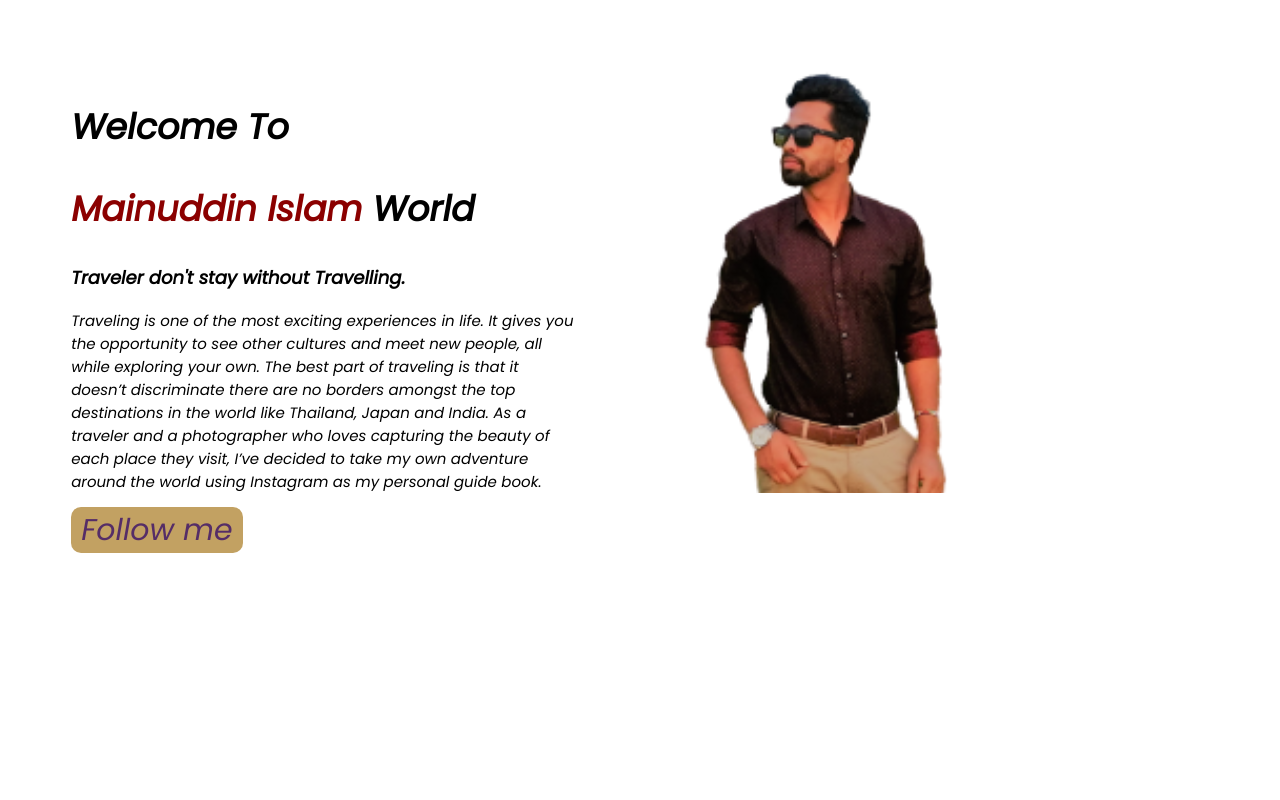
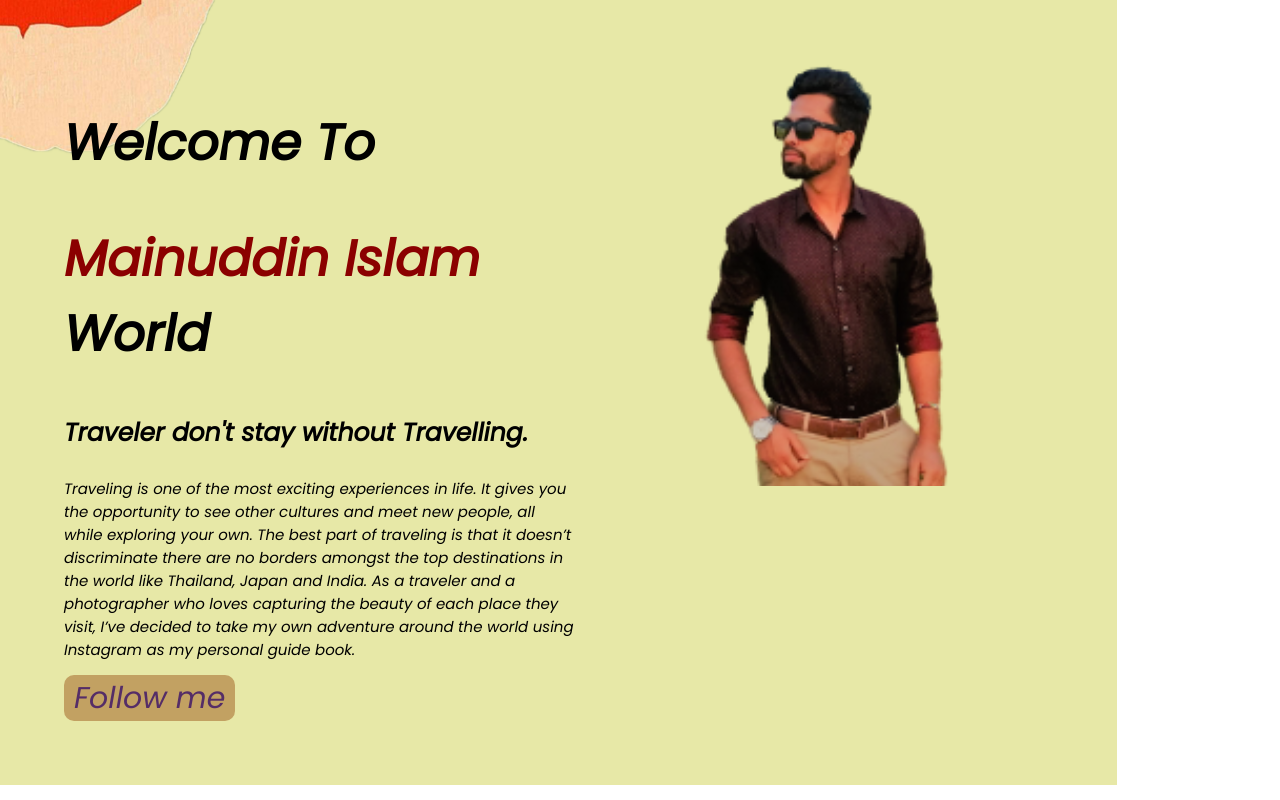
Before and after one commit to mainuddin70/Developer-protfollio, a plain HTML site: page index.html in a window 1280 px wide. Drawn offline with Linux system fonts and the light colour scheme.

Commit message:
top-bannar added

```diff
--- a/index.html
+++ b/index.html
@@ -15,7 +15,7 @@
 </head>
 
 <body>
-  <section>
+  <section class="top-bannar">
     <div class="half-width">
       <h1>Welcome To </h1>
       <h1><span class="red-zone">Mainuddin Islam</span> World</h1>
--- a/style.css
+++ b/style.css
@@ -1,4 +1,5 @@
 body {
+    margin: 0;
     font-family: 'Poppins', sans-serif;
     font-size: 30px;
 
@@ -25,11 +26,11 @@ p {
 }
 
 h3 {
-    font-size: 18px;
+    font-size: 25px;
 }
 
 h1 {
-    font-size: 35px;
+    font-size: 50px;
 }
 
 .link-button {
@@ -40,3 +41,8 @@ h1 {
     color: rgb(85, 45, 103);
     border-radius: 10px;
 }
+
+.top-bannar {
+    background-image: url(top-bannar.png);
+    background-repeat: no-repeat;
+}
```
Also changed, not shown: top-bannar.png (added).
